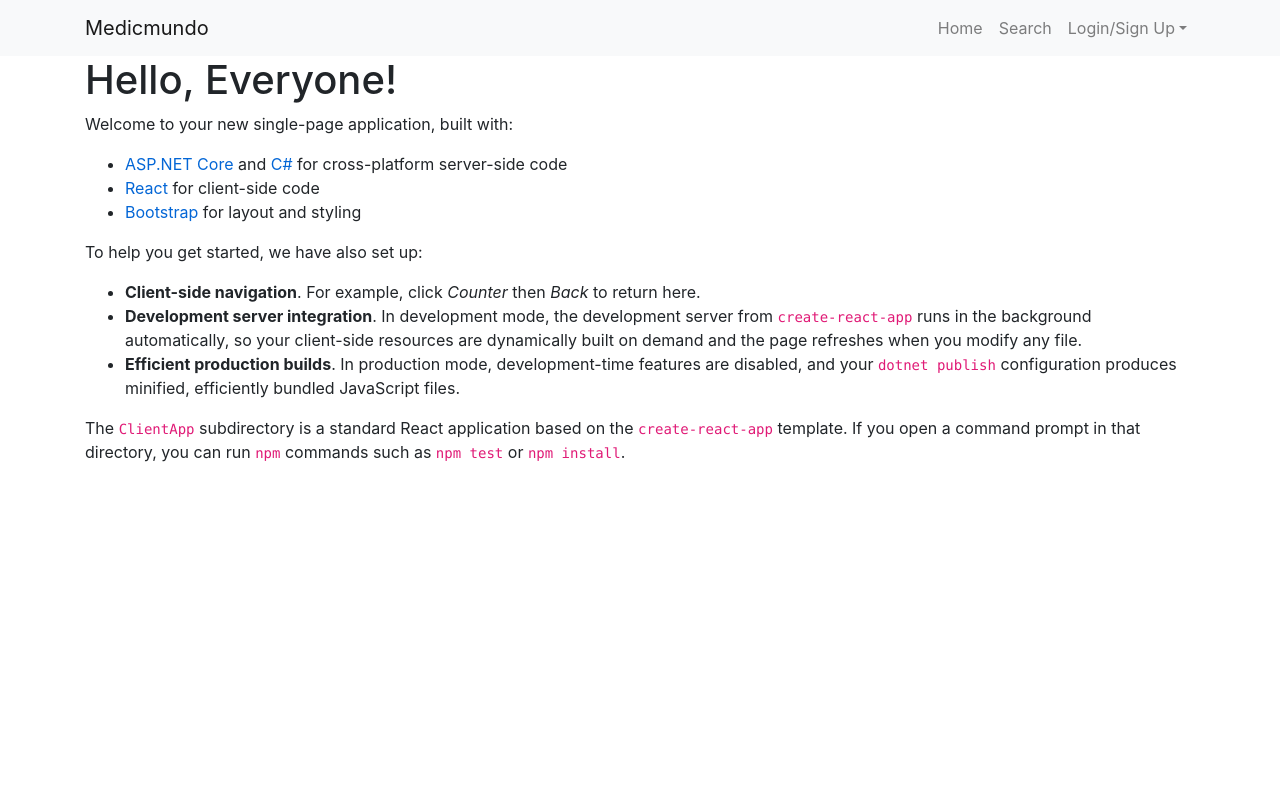
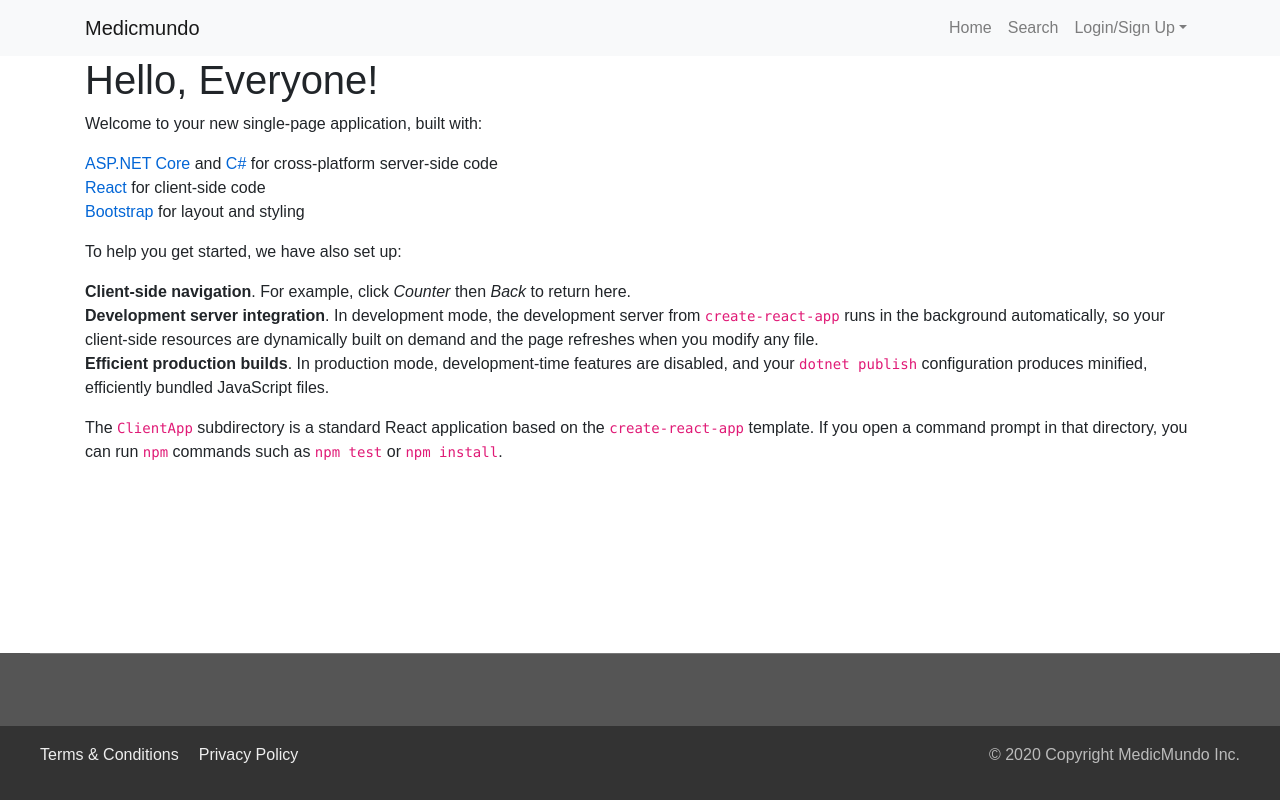
Before and after one commit to DoctorFinder/DocFinder, a React (Create React App) app in the folder DocFinder/ClientApp/: page / in a window 1280 px wide. Built offline with nearby package versions, Linux system fonts and the light colour scheme.

Commit message:
Added sticky footer and need to add social media links

```diff
--- a/DocFinder/ClientApp/src/App.js
+++ b/DocFinder/ClientApp/src/App.js
@@ -8,6 +8,7 @@
 import { Search } from './components/Search';
 import { DoctorLogin } from './components/DoctorLogin';
 import { PatientLogin } from './components/PatientLogin';
+import { Footer } from './components/Footer';
 
 import './custom.css'
 
@@ -15,8 +16,9 @@
   static displayName = App.name;
 
   render () {
-    return (
-      <Layout>
+      return (
+          <>
+        <Layout>
         <Route exact path='/' component={Home} />
         <Route path='/counter' component={Counter} />
         <Route path='/fetch-data' component={FetchData} />
@@ -24,7 +26,8 @@
         <Route path='/Search' component={Search} />
         <Route exact  path='/Login/Patient' component={PatientLogin} />
         <Route exact  path='/Login/Doctor' component={DoctorLogin} />
-      </Layout>
+        </Layout>
+        </>
     );
   }
 }
--- /dev/null
+++ b/DocFinder/ClientApp/src/Styles/App.css
@@ -0,0 +1,9 @@
+body {
+    display: flex;
+    min-height: 100vh;
+    flex-direction: column;
+}
+
+.container {
+    flex: 1; /* same as flex-grow: 1; */
+}
--- /dev/null
+++ b/DocFinder/ClientApp/src/Styles/Footer.css
@@ -0,0 +1,75 @@
+.footer-style {
+    display: flex;
+    min-height: 100vh;
+    flex-direction: column;
+}
+
+* {
+    box-sizing: border-box;
+    font-family: ’Lato’, sans-serif;
+    margin: 0;
+    padding: 0;
+}
+
+ul {
+    list-style: none;
+    padding-left: 0;
+}
+
+footer {
+    background-color: #555;
+    color: #bbb;
+    line-height: 1.5;
+}
+
+    footer a {
+        text-decoration: none;
+        color: #eee;
+    }
+
+a:hover {
+    text-decoration: underline;
+}
+
+.ft-title {
+    color: #fff;
+    font-family: ’Merriweather’, serif;
+    font-size: 1.375rem;
+    padding-bottom: 0.625rem;
+}
+
+.ft-social {
+    padding: 0 1.875rem 1.25rem;
+}
+
+.ft-social-list {
+    display: flex;
+    justify-content: center;
+    border-top: 1px #777 solid;
+    padding-top: 1.25rem;
+}
+
+.ft-social-list li {
+    margin: 0.5rem;
+    font-size: 1.25rem;
+}
+
+.ft-legal {
+    padding: 0.9375rem 1.875rem;
+    background-color: #333;
+}
+
+.ft-legal-list {
+    width: 100%;
+    display: flex;
+    flex-wrap: wrap;
+}
+
+.ft-legal-list li {
+    margin: 0.125rem 0.625rem;
+    white-space: nowrap;
+}
+/* one before the last child */
+.ft-legal-list li:nth-last-child(2) {
+    flex: 1; /* same as flex-grow: 1; */
+}
--- /dev/null
+++ b/DocFinder/ClientApp/src/components/Footer.js
@@ -0,0 +1,29 @@
+import React from 'react';
+import '../Styles/Footer.css';
+
+
+export function Footer() {
+
+    return (
+        <footer>
+            <section className="ft-social">
+                <ul className="ft-social-list">
+                    <li><a href="#"><i className="fab fa-facebook"></i></a></li>
+                    <li><a href="#"><i className="fab fa-twitter"></i></a></li>
+                    <li><a href="#"><i className="fab fa-instagram"></i></a></li>
+                    <li><a href="#"><i className="fab fa-github"></i></a></li>
+                    <li><a href="#"><i className="fab fa-linkedin"></i></a></li>
+                    <li><a href="#"><i className="fab fa-youtube"></i></a></li>
+                </ul>
+            </section>
+            <section className="ft-legal">
+                <ul className="ft-legal-list">
+                    <li><a href="#">Terms &amp; Conditions</a></li>
+                    <li><a href="#">Privacy Policy</a></li>
+                    <li>&copy; 2020 Copyright MedicMundo Inc.</li>
+                </ul>
+            </section>
+        </footer>
+
+   )
+}
--- a/DocFinder/ClientApp/src/components/Layout.js
+++ b/DocFinder/ClientApp/src/components/Layout.js
@@ -2,17 +2,21 @@
 import { Container } from 'reactstrap';
 //import { NavMenu } from './NavMenu';
 import { Navigation } from './NavigationMenu';
+import { Footer } from './Footer';
+import '../custom.css'
+
 
 export class Layout extends Component {
   static displayName = Layout.name;
 
   render () {
     return (
-      <div>
-        <Navigation />
-        <Container>
+        <div className="flex-styles">
+            <Navigation  />
+            <Container className="container">
           {this.props.children}
-        </Container>
+            </Container>
+            <Footer></Footer>
       </div>
     );
   }
--- a/DocFinder/ClientApp/src/custom.css
+++ b/DocFinder/ClientApp/src/custom.css
@@ -12,3 +12,13 @@
   background-color: #1b6ec2;
   border-color: #1861ac;
 }
+
+.container {
+    flex: 1; /* same as flex-grow: 1; */
+}
+
+.flex-styles {
+    display: flex;
+    min-height: 100vh;
+    flex-direction: column;
+}
```
